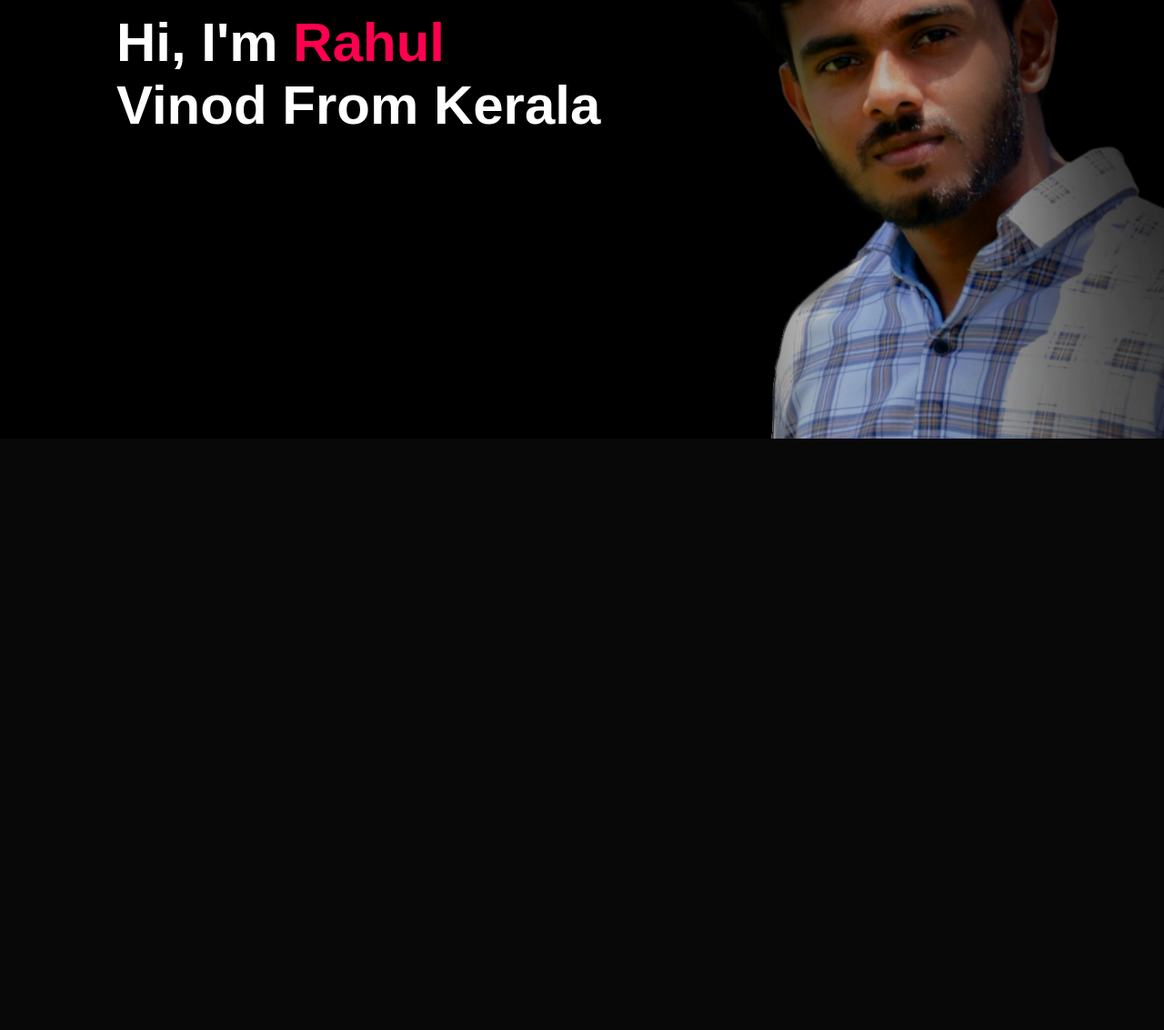
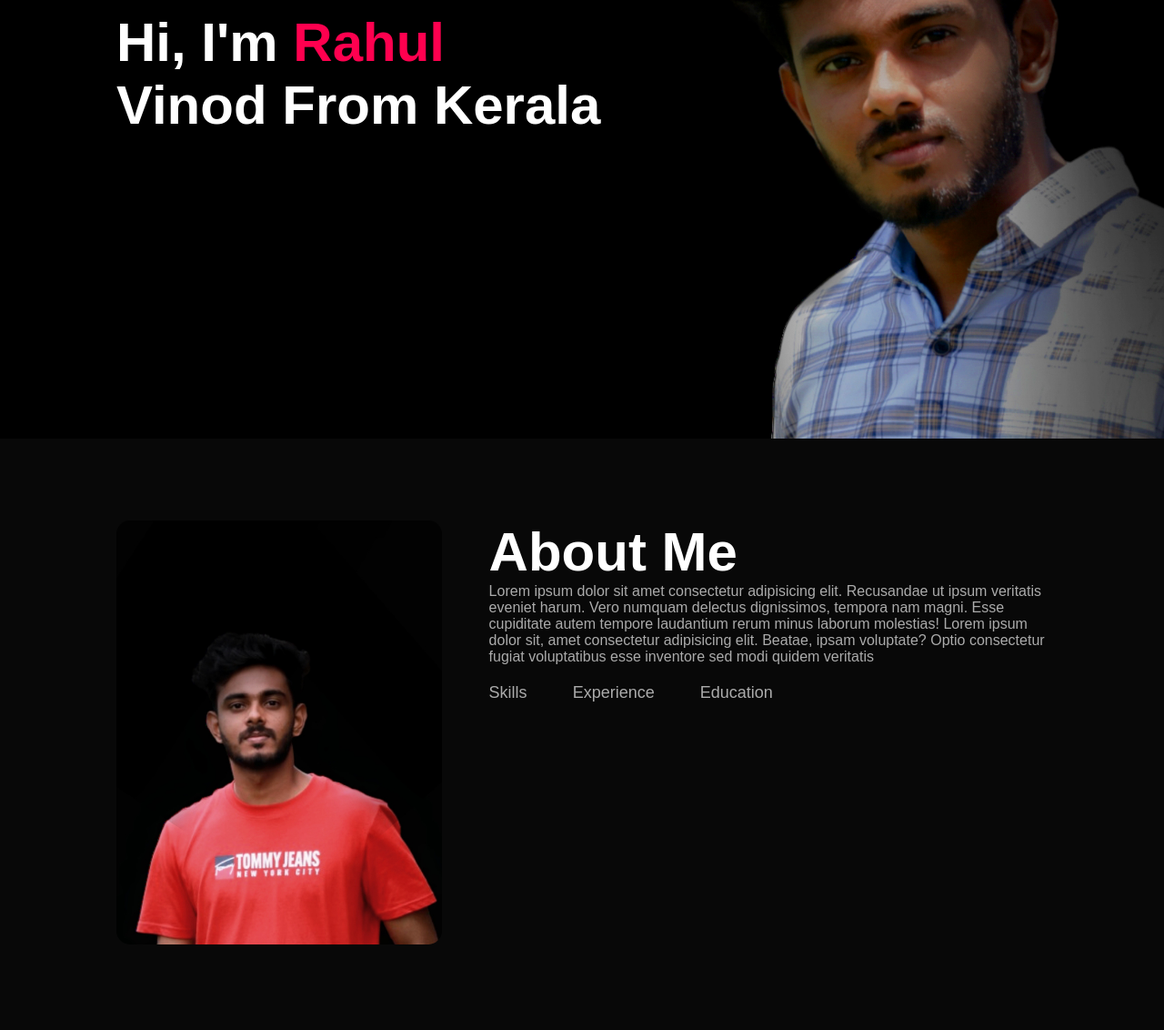
Before and after one commit to raahulvinod/Personal-portfolio, a plain HTML site: page index.html in a window 1280 px wide. Shown: the part 318-1450 px from the top of the page at 91% size. Before the commit the page ends 800 px from the top, so only its background shows below. Drawn offline with Linux system fonts and the light colour scheme.

Commit message:
tab titles added in about section

```diff
--- a/index.html
+++ b/index.html
@@ -26,6 +26,27 @@
             </div>
         </div>
     </div>
+    <!-- -----------about------------- -->
+    <div id="about">
+        <div class="container">
+            <div class="row">
+                <div class="about-col-1">
+                    <img src="images/dp.jpg">
+                </div>
+                <div class="about-col-2">
+                    <h1 class="sub-title">About Me</h1>
+                    <p> Lorem ipsum dolor sit amet consectetur adipisicing elit. Recusandae ut ipsum veritatis eveniet harum. Vero numquam delectus dignissimos, tempora nam magni. Esse cupiditate autem tempore laudantium rerum minus laborum molestias! Lorem ipsum dolor sit, amet consectetur adipisicing elit. Beatae, ipsam voluptate? Optio consectetur fugiat voluptatibus esse inventore sed modi quidem veritatis </p>
+
+                    <div class="tab-titles">
+                        <p class="tab-links">Skills</p>
+                        <p class="tab-links">Experience</p>
+                        <p class="tab-links">Education</p>
+
+                    </div>
+                </div>
+            </div>
+        </div>
+    </div>
 
 </body>
 </html>
--- a/style.css
+++ b/style.css
@@ -63,3 +63,40 @@ nav ul li a:hover::after{
 .header-text h1 span{
     color: #ff004f;
 }
+/* -------------------- about ---------------------- */
+#about{
+    padding: 80px 0;
+    color: #ababab;
+}
+.row{
+    display: flex;
+    justify-content: space-between;
+    flex-wrap: wrap;
+}
+.about-col-1{
+    flex-basis:  35%;
+
+}
+.about-col-1 img{
+    width: 100%;
+    border-radius: 15px;
+}
+.about-col-2{
+    flex-basis: 60%;
+}
+.sub-title{
+    font-size: 60px;
+    font-weight: 600;
+    color: #fff;
+}
+.tab-titles{
+    display: flex;
+    margin: 20px 0 40px;
+}
+.tab-links{
+    margin-right: 50px;
+    font-size:  18px;
+    font-weight: 500;
+    cursor: pointer;
+    position: relative;
+}
```
